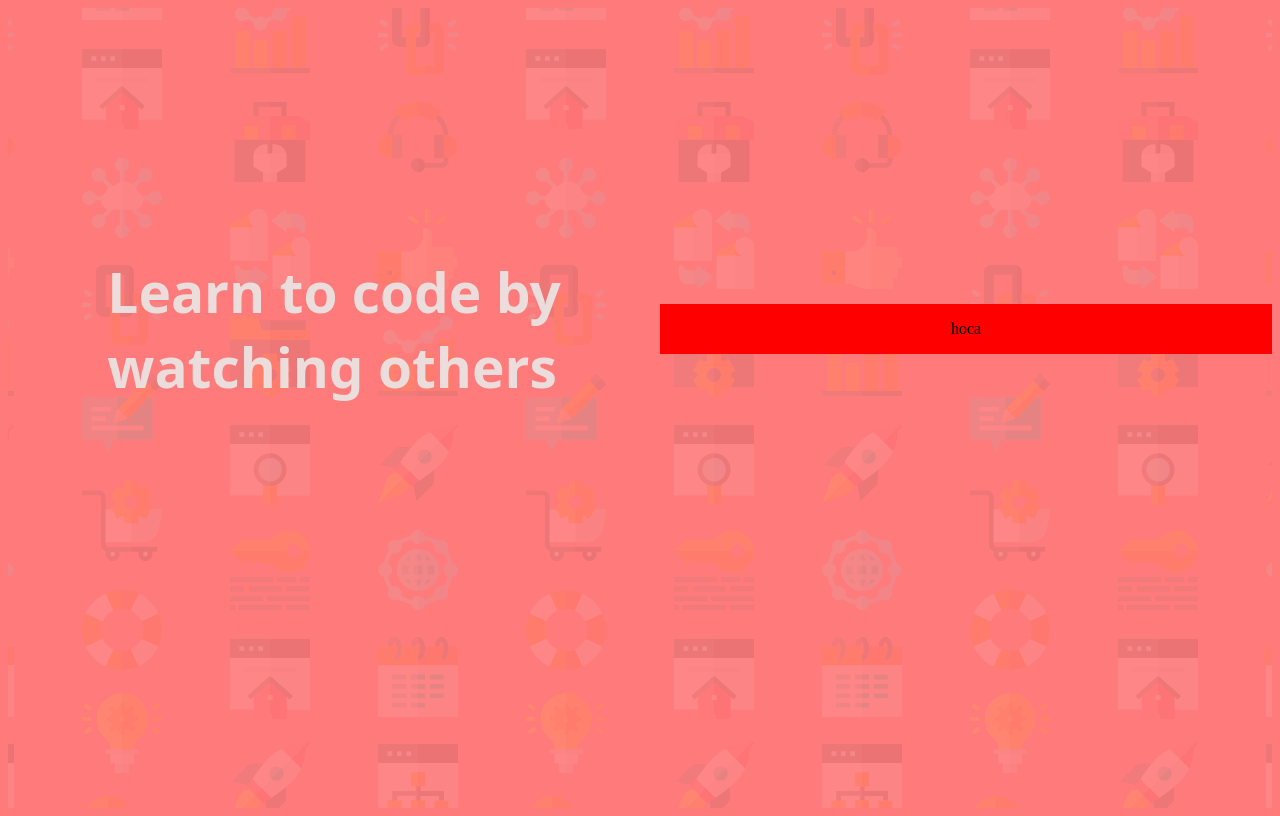
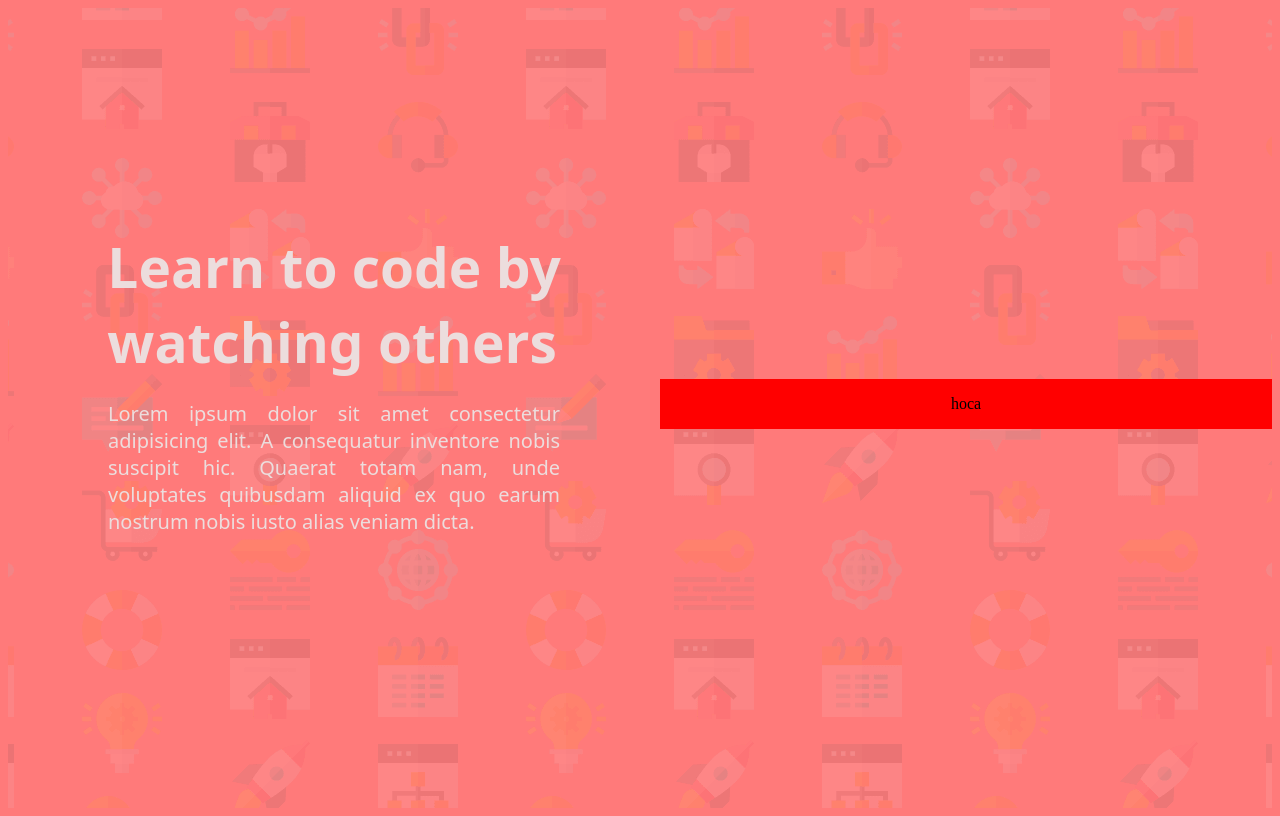
Before and after one commit to Victor-V-G/EJERCICIO-1-HTML-CSS-JS, a plain HTML site: page index.html in a window 1280 px wide. Drawn offline with Linux system fonts and the light colour scheme.

Commit message:
DIV P Y H1 INTENTO CENTRAR
se intento central el div h1 con el p, utilizando margin

```diff
--- a/assets/css/style.css
+++ b/assets/css/style.css
@@ -2,8 +2,19 @@ html{
     background-color: hsl(0, 100%, 74%);
 }
 
-h1{
+#h1-div-1{
     font-family: system-ui;
     font-size: 55px;
     color: rgb(236, 221, 221);
+    margin-bottom: 20px;
+
 }
+
+#p-div-1{
+    font-family: system-ui;
+    font-size: 20px;
+    color: rgb(236, 221, 221);
+    text-align: justify;
+    margin: 80px;
+    margin-top: 1px;
+}
--- a/assets/main.css
+++ b/assets/main.css
@@ -13,19 +13,18 @@
     display: flex;
     align-items: center;
     justify-content: center;
-    padding-top: 15%;
+    padding-top: 13%;
     width: 100%;
-
 }
 
 
 .h1-div{
     width: 50%;
     margin: 20px;
-
     display: flex;
     align-items: center;
     justify-content: center;
+    flex-direction: column;
 
 }
 
--- a/index.html
+++ b/index.html
@@ -12,10 +12,11 @@
   <main class="background-img">
     <div class="central-div">
       <div class="h1-div">
-        <h1>Learn to code by <br> watching others</h1>
+        <h1 id="h1-div-1">Learn to code by <br> watching others</h1>
+        <p id="p-div-1">Lorem ipsum dolor sit amet consectetur adipisicing elit. A consequatur inventore nobis suscipit hic. Quaerat totam nam, unde voluptates quibusdam aliquid ex quo earum nostrum nobis iusto alias veniam dicta.</p>
       </div>
       <div class="form-div">
-          <p>hoca</p>
+        <p>hoca</p>
       </div>
     </div>
   </main>
```
